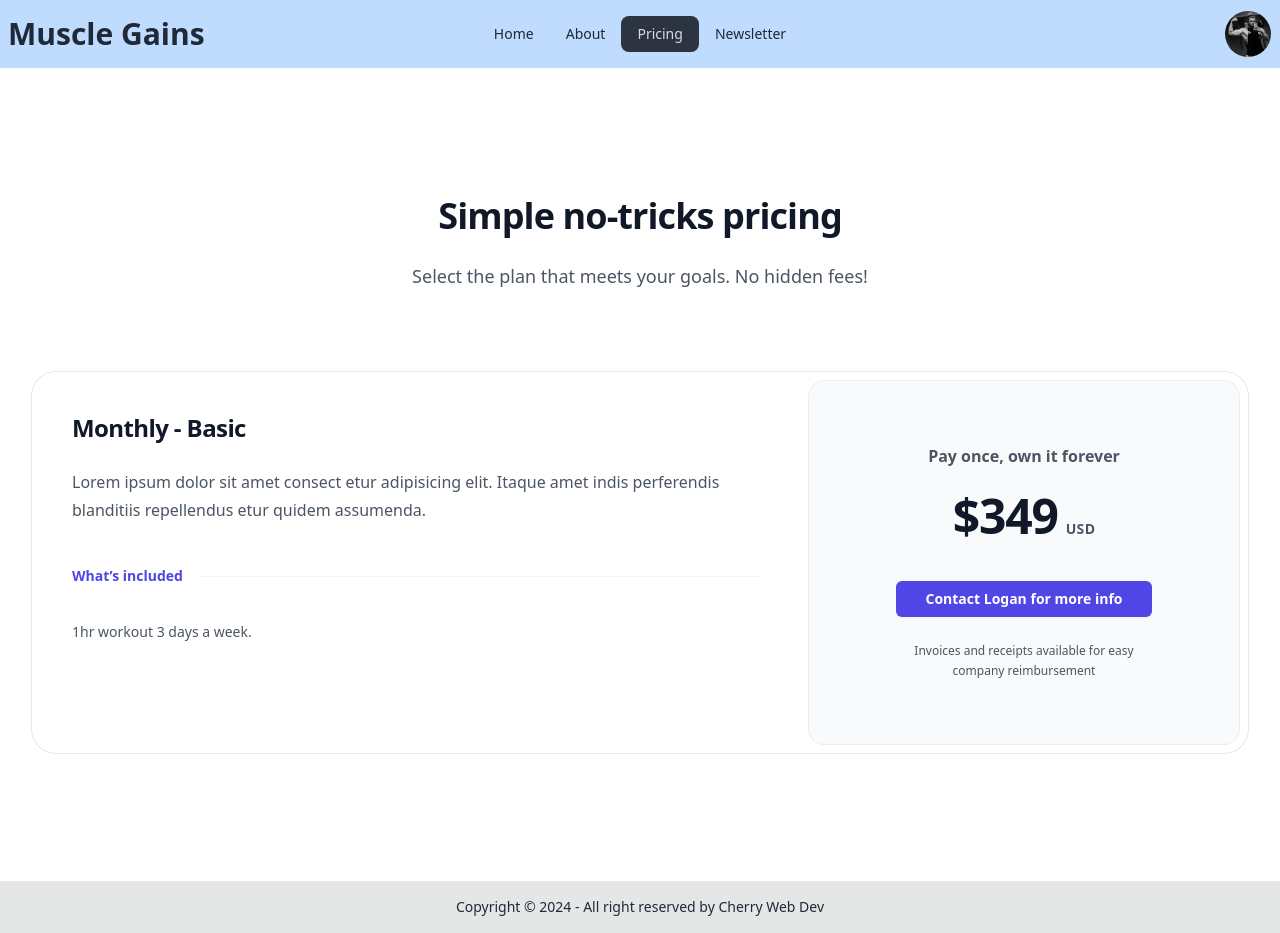
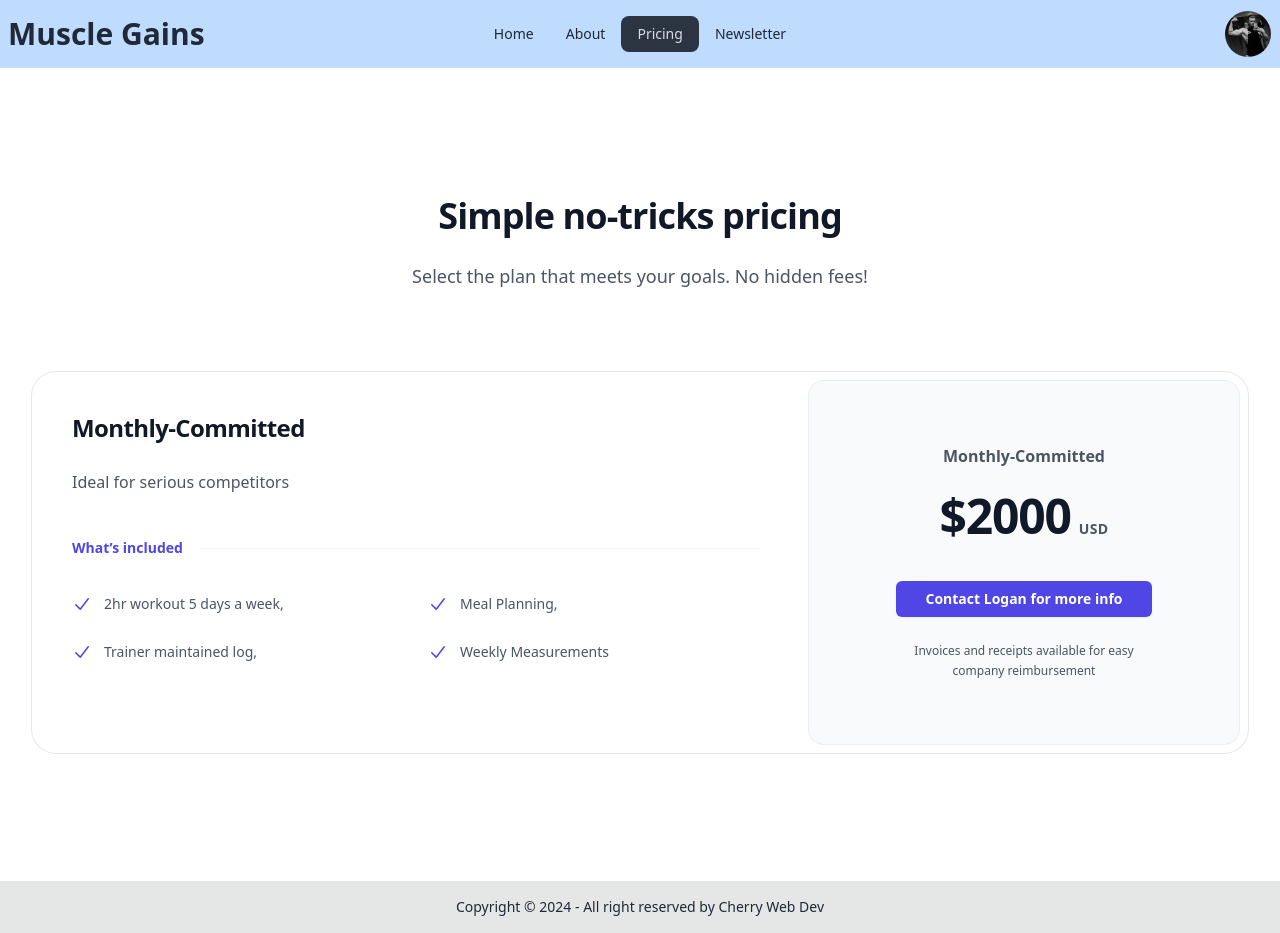
Before and after one commit to ken-cherry/muscle-gains, a React (Vite) app: page /pricing in a window 1280 px wide. Built offline with nearby package versions, Linux system fonts and the light colour scheme.

Commit message:
Edited: data.js, Prices.jsx

```diff
--- a/src/components/Prices.jsx
+++ b/src/components/Prices.jsx
@@ -3,17 +3,31 @@
 
 import { prices } from "../data";
 
+const rates = prices[2];
+
+const {
+  id: id,
+  title: title,
+  text: text,
+  price: price,
+  includes: includes,
+} = rates;
+
+const validIncludes = Object.keys(rates)
+  .filter((key) => key.startsWith("includes") && rates[key] !== null)
+  .map((key) => rates[key]);
+
 const Prices = () => {
   return (
     <div className="mx-auto mt-16 max-w-2xl rounded-3xl ring-1 ring-gray-200 sm:mt-20 lg:mx-0 lg:flex lg:max-w-none">
       <div className="p-8 sm:p-10 lg:flex-auto">
-        <h3 className="text-2xl font-bold tracking-tight text-gray-900">
-          Monthly - Basic
+        <h3
+          className="text-2xl font-bold tracking-tight text-gray-900"
+          key={id}
+        >
+          {title}
         </h3>
-        <p className="mt-6 text-base leading-7 text-gray-600">
-          Lorem ipsum dolor sit amet consect etur adipisicing elit. Itaque amet
-          indis perferendis blanditiis repellendus etur quidem assumenda.
-        </p>
+        <p className="mt-6 text-base leading-7 text-gray-600">{text}</p>
         <div className="mt-10 flex items-center gap-x-4">
           <h4 className="flex-none text-sm font-semibold leading-6 text-indigo-600">
             What’s included
@@ -24,30 +38,28 @@
           role="list"
           className="mt-8 grid grid-cols-1 gap-4 text-sm leading-6 text-gray-600 sm:grid-cols-2 sm:gap-6"
         >
-          1hr workout 3 days a week.
-          {/* {prices.map((item) => {
-            const { id, includes } = item;
+          {/* 1hr workout 3 days a week. */}
+          {validIncludes.map((item, index) => {
             return (
-              <li key={id} className="flex gap-x-3">
+              <li key={item} className="flex gap-x-3">
                 <CheckIcon
                   className="h-6 w-5 flex-none text-indigo-600"
                   aria-hidden="true"
                 />
-                {includes}
+                {item}
+                {index < validIncludes.length - 1 ? "," : ""}
               </li>
             );
-          })} */}
+          })}
         </ul>
       </div>
       <div className="-mt-2 p-2 lg:mt-0 lg:w-full lg:max-w-md lg:flex-shrink-0">
         <div className="rounded-2xl bg-gray-50 py-10 text-center ring-1 ring-inset ring-gray-900/5 lg:flex lg:flex-col lg:justify-center lg:py-16">
           <div className="mx-auto max-w-xs px-8">
-            <p className="text-base font-semibold text-gray-600">
-              Pay once, own it forever
-            </p>
+            <p className="text-base font-semibold text-gray-600">{title}</p>
             <p className="mt-6 flex items-baseline justify-center gap-x-2">
               <span className="text-5xl font-bold tracking-tight text-gray-900">
-                $349
+                ${price}
               </span>
               <span className="text-sm font-semibold leading-6 tracking-wide text-gray-600">
                 USD
--- a/src/data.js
+++ b/src/data.js
@@ -7,16 +7,16 @@
     title: "Monthly-Basic",
     text: "Great for those that feel comfortable planning their own meals.",
     price: 900,
-    includes: "1hr workout 3 days a week",
+    includes1: "1hr workout 3 days a week",
   },
   {
     id: 2,
     title: "Monthly-Intermediate",
     text: "Great for those that want help with their diet planning.",
     price: 1200,
-    // includes1: "1hr workout 3 days a week",
-    includes: "Meal Planning",
-    // includes3: "Trainer maintained log",
+    includes1: "1hr workout 3 days a week",
+    includes2: "Meal Planning",
+    includes3: "Trainer maintained log",
   },
   {
     id: 3,
```
